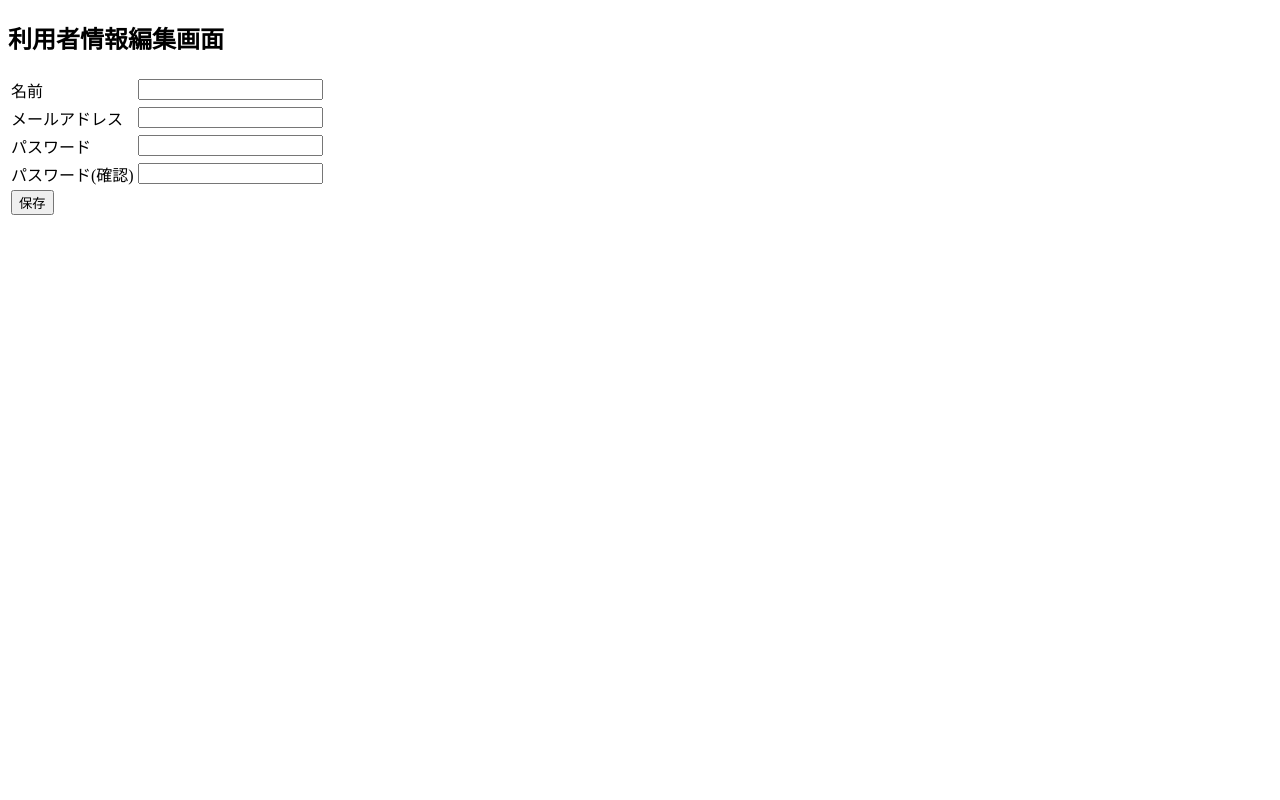
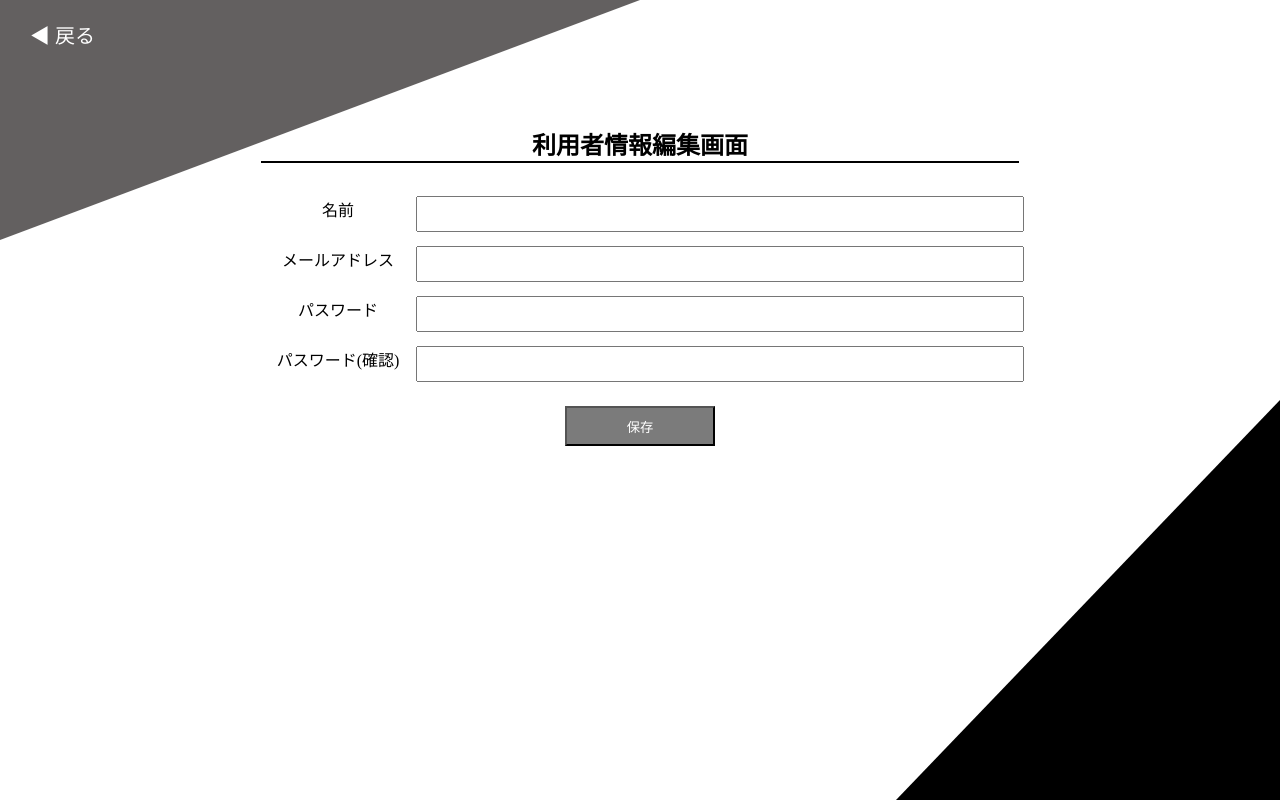
Before and after one commit to Raiki215/Hackathon-e, a Flask app: template templates/user_edit.html in a window 1280 px wide. Run offline with Flask 3, Linux system fonts and the light colour scheme; the template is opened without the code that fills it, so the values that code supplies are empty; parts of the project's set-up code (start-up, migrations or seed data) failed here and were passed over.

Commit message:
アカウント編集

```diff
--- a/static/css/main_layout.css
+++ b/static/css/main_layout.css
@@ -35,8 +35,9 @@ ul{
 .main_menu a{
     text-decoration: none;
     color: #fff;
+    font-size: 15px;
     background-color: #636060;
-    padding: 20px 0px 20px 15px;
+    padding: 20px 0px 20px 10px;
     display: block;
 }
 
--- /dev/null
+++ b/static/css/user_edit.css
@@ -0,0 +1,49 @@
+.button{
+    text-decoration: none;
+    color: #fff;
+    position: fixed;
+    font-size: 20px;
+    top: 20px;
+    left: 30px;
+}
+
+.main{
+    text-align: center;
+    width: 60%;
+    margin: 10% 20% auto 20%;
+}
+
+h2{
+    border-bottom: 2px solid #000;
+}
+
+table{
+    width: 100%;
+}
+
+tr{
+    width: 100%;
+    height: 40px;
+}
+
+.left{
+    width: 20%;
+}
+
+.right{
+    width: 80%;
+}
+
+input{
+    width: 100%;
+    height: 30px;
+    margin-top: 10px;
+}
+
+input[type="submit"]{
+    width: 20%;
+    height: 40px;
+    background-color: #7b7b7b;
+    color: #fff;
+    margin: 20px auto auto auto;
+}
--- a/templates/main_layout.html
+++ b/templates/main_layout.html
@@ -14,7 +14,7 @@
     <a href="{{url_for('notification')}}" class="material-icons miCSS notification_button">notifications</a>
     <aside>
         <ul class="main_menu">
-            <li><a href="{{url_for('user.user_edit')}}">{{session['user'][1]}}</a></li>
+            <li><a href="{{url_for('user.user_edit')}}">{{session['user'][1]}}<br>{{session['user'][2]}}</a></li>
             <li><a href="{{url_for('user.logout')}}">ログアウト</a></li>
             <li><a href="{{url_for('user.home')}}">ホーム</a></li>
             <li><a href="{{url_for('task.task_list')}}">タスク一覧</a></li>
--- a/templates/sub_layout.html
+++ b/templates/sub_layout.html
@@ -7,7 +7,7 @@
 {% block css %}
 
 {% endblock %}
-    <title>タスク管理システム</title>
+    <!-- <title>タスク管理システム</title> -->
 </head>
 <body>
     <div class="triangle_upper_left"></div>
--- a/templates/user_edit.html
+++ b/templates/user_edit.html
@@ -1,21 +1,20 @@
-<!DOCTYPE html>
-<html lang="ja">
-<head>
-    <meta charset="UTF-8">
-    <meta http-equiv="X-UA-Compatible" content="IE=edge">
-    <meta name="viewport" content="width=device-width, initial-scale=1.0">
-    <title>user_edit</title>
-</head>
-<body>
+{% extends "sub_layout.html" %}
+{% block css %}
+<link rel="stylesheet" href="{{url_for('static',filename='/css/user_edit.css')}}">
+<title>user_edit</title>
+{% endblock %}
+{% block content %}
+<a href="{{url_for('user.home')}}" class="button">◀ 戻る</a>
+<div class="main">
     <h2>利用者情報編集画面</h2>
     <form action="{{url_for('user.edit')}}" method="post">
         <table>
-            <tr><td><label>名前</label></td><td><input type="text" id="name" name="name" value="{{user[2]}}"></td></tr>
-            <tr><td><label>メールアドレス</label></td><td><input type="email" id="mail" name="mail" value="{{user[1]}}"></td></tr>
-            <tr><td><label>パスワード</label></td><td><input type="password" id="pass1" name="pass1"></td></tr>
-            <tr><td><label>パスワード(確認)</label></td><td><input type="password" id="pass2" name="pass2"></td></tr>
-            <tr><td><input type="submit" value="保存"></td></tr>
+            <tr><td class="left"><label>名前</label></td><td class="right"><input type="text" id="name" name="name" value="{{user[2]}}"></td></tr>
+            <tr><td class="left"><label>メールアドレス</label></td><td class="right"><input type="email" id="mail" name="mail" value="{{user[1]}}"></td></tr>
+            <tr><td class="left"><label>パスワード</label></td><td class="right"><input type="password" id="pass1" name="pass1"></td></tr>
+            <tr><td class="left"><label>パスワード(確認)</label></td><td class="right"><input type="password" id="pass2" name="pass2"></td></tr>
+            <tr><td COLSPAN="2"><input type="submit" value="保存"></td></tr>
         </table>
     </form>
-</body>
-</html>
+</div>
+{% endblock %}
```
Also changed, not shown: user/user.py (+10 -6 lines).
